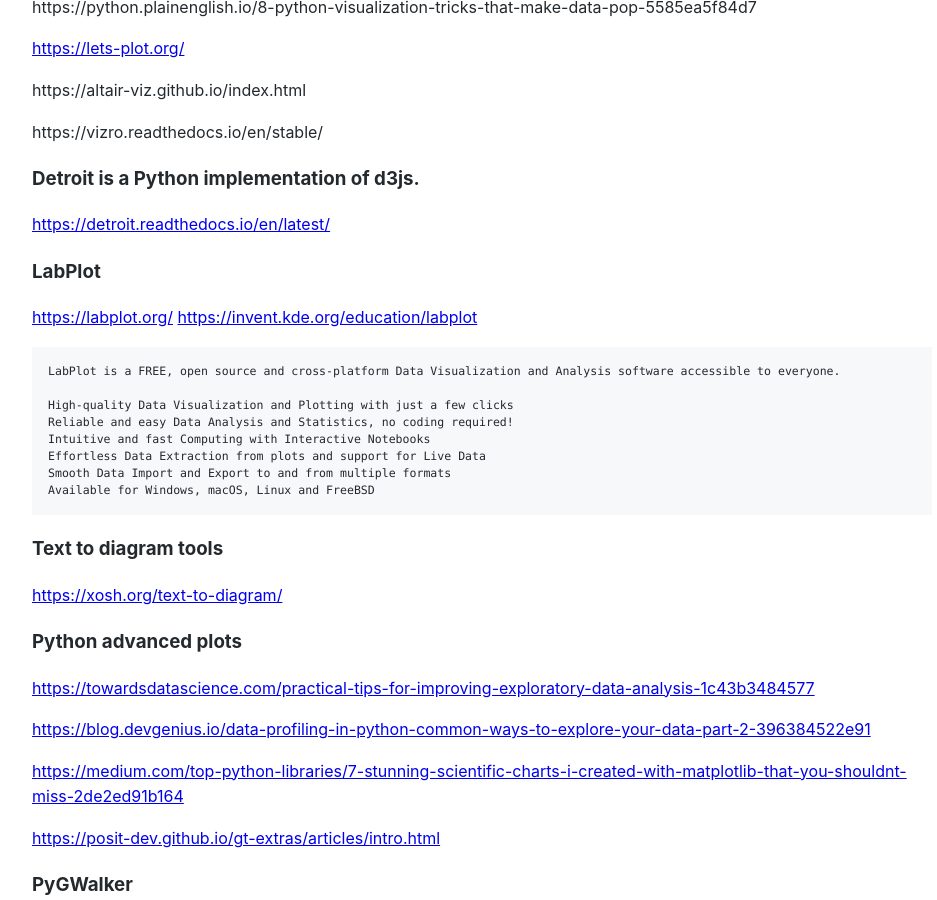
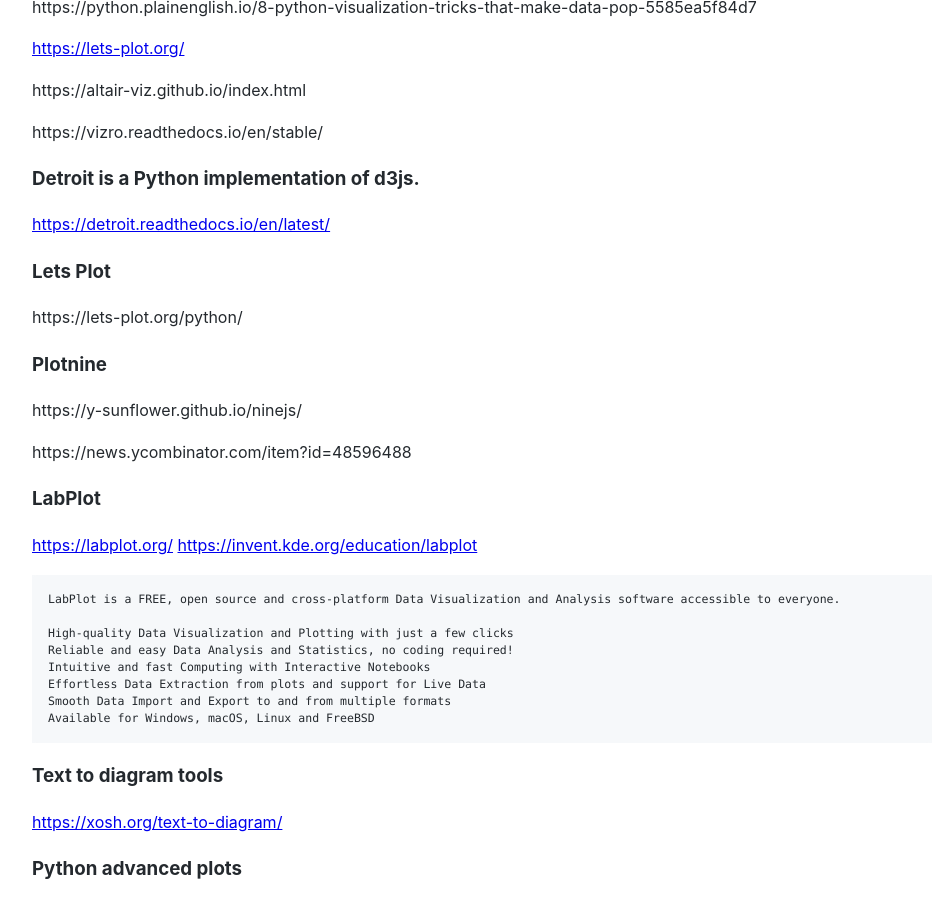
Before and after one commit to Michael-Lubinsky/michael-lubinsky.github.com, a Jekyll site: the page built from plotting/plotting.md, in a window 1280 px wide and 900 px high, scrolled down 612 px. Shown: the whole window, without its empty margins (158-1095 px from the left). Built offline with Jekyll 4.4.1, drawn with Linux system fonts in a browser that asks for light colours; our own code applies the rules of GitHub Pages for plain Markdown files.

Commit message:
Update plotting.md

```diff
--- a/plotting/plotting.md
+++ b/plotting/plotting.md
@@ -34,6 +34,14 @@
 ### Detroit is a Python implementation of d3js.
 
 <https://detroit.readthedocs.io/en/latest/>
+
+### Lets Plot
+https://lets-plot.org/python/
+
+### Plotnine
+https://y-sunflower.github.io/ninejs/
+
+https://news.ycombinator.com/item?id=48596488
 
 ### LabPlot
 <https://labplot.org/>
```
